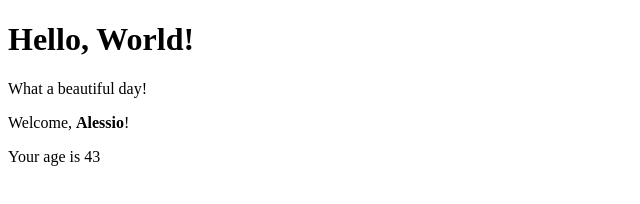
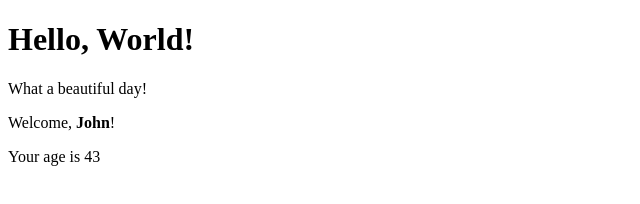
Before and after one commit to AlessioSatta/react-exercises, a React (Create React App) app in the folder my-app/: page / in a window 1280 px wide. Shown: the top 204 px of the page, without its empty margins (0-640 px from the left). Built offline with nearby package versions, Linux system fonts and the light colour scheme.

Commit message:
john condition in welcome.js

```diff
--- a/my-app/src/Welcome.js
+++ b/my-app/src/Welcome.js
@@ -1,18 +1,18 @@
 import React from "react";
 import { Age } from "./Age";
 
-const name = 'Alessio'
+// const name = 'Alessio'
 
 export class Welcome extends React.Component {
     render() {
         return(
             <div>
-                <p>Welcome, <strong>{name}</strong>!</p>
-                {this.props.age > 18 && this.props.age < 65 && <Age age= {this.props.age} />}
+                <p>Welcome, <strong>{this.props.name}</strong>!</p>
+                {this.props.age > 18 && this.props.age < 65 && this.props.name === 'John' && <Age age= {this.props.age} />}
             </div>
         )
     }
 }
 Welcome.defaultProps = {
-    name: 'Marco Aurelio'
+    name: 'John'
 }
```
